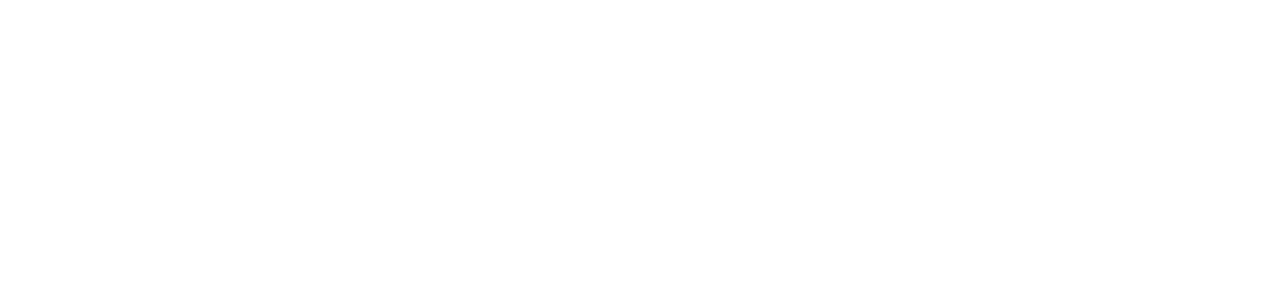
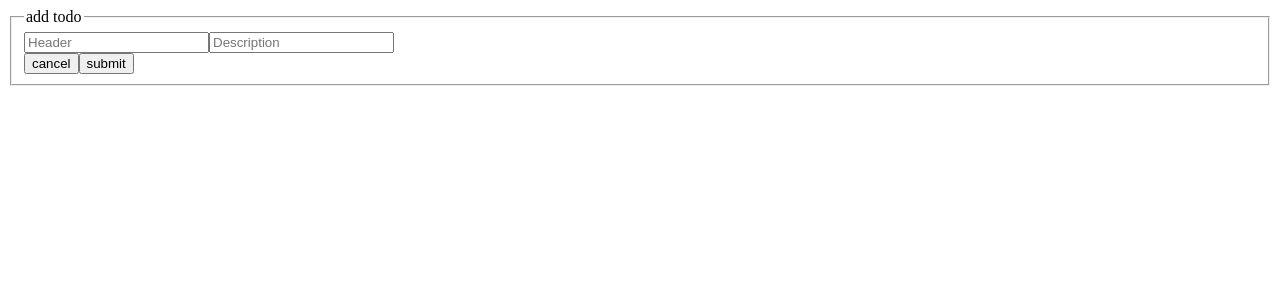
Before and after one commit to EGRrqq/sweet-todos, a React (Vite) app: page / in a window 1280 px wide. Shown: the top 300 px of the page. Built offline with nearby package versions, Linux system fonts and the light colour scheme.

Commit message:
feat: basic TodoForm markup

```diff
--- a/src/App.tsx
+++ b/src/App.tsx
@@ -1,5 +1,11 @@
+import TodoForm from "./components/TodoForm/TodoForm";
+
 function App() {
-  return <></>;
+  return (
+    <>
+      <TodoForm></TodoForm>
+    </>
+  );
 }
 
 export default App;
--- /dev/null
+++ b/src/components/TodoForm/TodoForm.tsx
@@ -0,0 +1,20 @@
+export default function TodoForm() {
+  return (
+    <>
+      <form>
+        <fieldset>
+          <legend>add todo</legend>
+          <section>
+            <input type="text" placeholder="Header" required />
+            <input type="text" placeholder="Description" />
+          </section>
+
+          <footer>
+            <button type="reset">cancel</button>
+            <button type="submit">submit</button>
+          </footer>
+        </fieldset>
+      </form>
+    </>
+  );
+}
--- /dev/null
+++ b/src/components/TodoForm/index.ts
@@ -0,0 +1 @@
+export * from "./TodoForm";
--- /dev/null
+++ b/src/components/index.ts
@@ -0,0 +1 @@
+export * from "./TodoForm";
```
